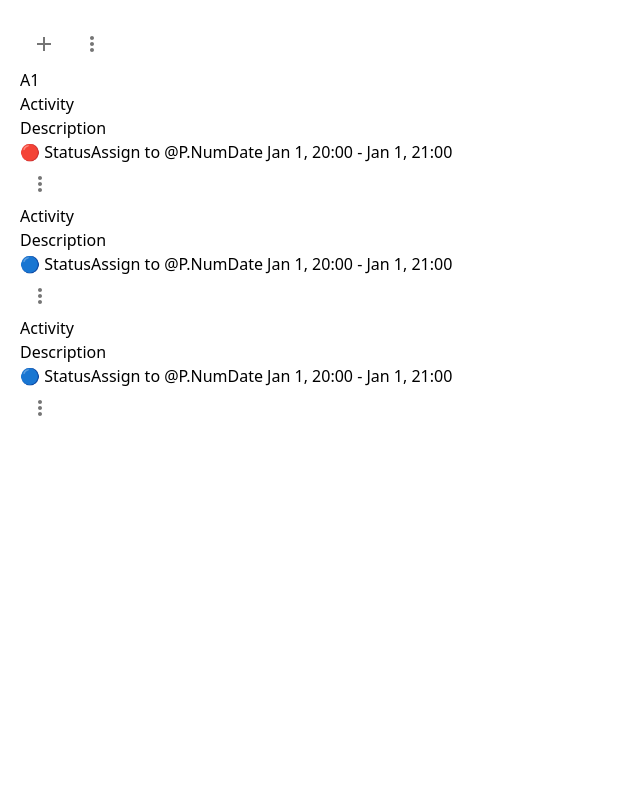
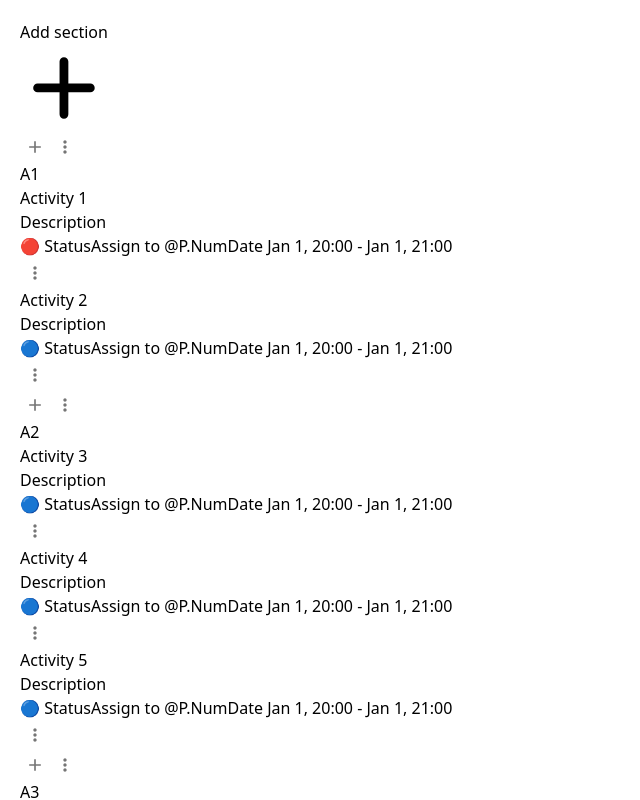
Before and after one commit to pickky007/472-S-AMAZING_WORKSPACES-6510450933-FRONTEND, a React (Create React App) app: page /kanbanboard in a window 1280 px wide. Shown: the top 800 px of the page, without its empty margins (0-640 px from the left). Built offline with nearby package versions, Linux system fonts and the light colour scheme.

Commit message:
feat(workspace): and workspace

```diff
--- a/package.json
+++ b/package.json
@@ -5,8 +5,8 @@
   "dependencies": {
     "@emotion/react": "^11.13.3",
     "@emotion/styled": "^11.13.0",
+    "@mui/icons-material": "^6.1.6",
     "@mui/material": "^6.1.6",
-    "@mui/icons-material": "^6.1.6",
     "@testing-library/jest-dom": "^5.17.0",
     "@testing-library/react": "^13.4.0",
     "@testing-library/user-event": "^13.5.0",
@@ -19,6 +19,7 @@
     "react-dom": "^18.3.1",
     "react-router-dom": "^6.27.0",
     "react-scripts": "^5.0.1",
+    "tailwind-scrollbar": "^3.1.0",
     "typescript": "^4.9.5",
     "web-vitals": "^2.1.4"
   },
--- a/src/App.tsx
+++ b/src/App.tsx
@@ -2,10 +2,10 @@
 import React, { useState } from "react";
 
 import { BrowserRouter as Router, Routes, Route } from "react-router-dom";
-import { Section } from "./components/section/Section";
 import Sidebar from "./components/Sidebar";
 import { LoginPage } from "./pages/LoginPage";
 import { RegisterPage } from "./pages/RegisterPage";
+import { WorkspacePage } from "./pages/WorkspacePage";
 
 function App() {
 
@@ -17,9 +17,9 @@ function App() {
         {isAuthenticated && <Sidebar />}
         <main style={{ flex: 1, padding: 20 }}>
           <Routes>
-            <Route path="/" element={isAuthenticated ? <Section /> : <LoginPage setIsAuthenticated={setIsAuthenticated} />} />
+            <Route path="/" element={isAuthenticated ? <WorkspacePage /> : <LoginPage setIsAuthenticated={setIsAuthenticated} />} />
             <Route path="/news-feed" element={<div>News Feed Page</div>} />
-            <Route path="/kanbanboard" element={<Section />} />
+            <Route path="/kanbanboard" element={<WorkspacePage/>} />
             <Route path="/project-1" element={<div>Project 1</div>} />
             <Route path="/project-2" element={<div>Project 2</div>} />
             <Route path="/project-3" element={<div>Project 3</div>} />
--- a/src/components/activity/ActivityCard.tsx
+++ b/src/components/activity/ActivityCard.tsx
@@ -2,69 +2,55 @@ import React from "react";
 import MoreVertIcon from "@mui/icons-material/MoreVert";
 import IconButton from "@mui/material/IconButton";
 import Tooltip from "@mui/material/Tooltip";
+import { Activity } from "../../types/activity.types";
 
-type ActivityCardProps = {
-  color: string;
-  title: string;
-  description: string;
-  status: string;
-  assignee: string;
-  date: string;
-  onClick?: () => void;
-};
+interface ActivityCardProps {
+  activity: Activity;
+  onDragStart: (activity: Activity) => void;
+}
 
-export function ActivityCard({
-                        color,
-                        title,
-                        description,
-                        status,
-                        assignee,
-                        date,
-                        onClick,
-                      }: ActivityCardProps){
+export function ActivityCard({ activity, onDragStart }: ActivityCardProps) {
   return (
     <div
-          className={`
-        flex items-stretch p-4 bg-white rounded-2xl shadow-md mb-4
-        transition-all duration-100 ease-in-out
-        active:scale-[0.98] active:shadow-sm
-        has-[button:active]:scale-100 has-[button:active]:shadow-md
-      `}
-          onClick={onClick }
+      draggable
+      onDragStart={(e) => {
+        e.dataTransfer.setData("application/json", JSON.stringify(activity));
+        onDragStart(activity);
+      }}
+      className="flex items-stretch p-4 bg-white rounded-2xl shadow-md mb-4
+                 transition-all duration-100 ease-in-out cursor-move
+                 hover:shadow-lg active:scale-95"
     >
       <div
         className="w-2 rounded-md mr-4"
-            style={{ backgroundColor: color }}
+        style={{ backgroundColor: activity.color }}
       />
-
       <div className="flex-1 min-w-0">
-          <h3 className="text-lg font-semibold mb-2">{title}</h3>
-          <p className="text-gray-600 mb-3">{description}</p>
-
+        <h3 className="text-lg font-semibold mb-2">{activity.title}</h3>
+        <p className="text-gray-600 mb-3">{activity.description}</p>
         <div className="flex flex-col gap-1">
           <span className="flex items-center text-sm text-gray-600">
-            {status}
+            {activity.status}
           </span>
           <span className="flex items-center text-sm text-gray-600">
-            Assign to <span className="text-emerald-700 ml-1">{assignee}</span>
+            Assign to{" "}
+            <span className="text-emerald-700 ml-1">{activity.assignee}</span>
           </span>
           <span className="flex items-center text-sm text-gray-600">
-            {date}
+            {activity.date}
           </span>
         </div>
       </div>
-
       <div className="flex items-center">
-          <Tooltip title="More options" arrow>
+        <Tooltip title="More options">
           <IconButton
-                className="text-gray-500 hover:text-gray-700 p-2"
+            size="small"
             onClick={(e) => {
               e.stopPropagation();
-                  console.log("test");
+              console.log("options clicked");
             }}
-                aria-label="more options"
           >
-              <MoreVertIcon className="h-5 w-5" />
+            <MoreVertIcon fontSize="small" />
           </IconButton>
         </Tooltip>
       </div>
--- a/src/components/section/Section.tsx
+++ b/src/components/section/Section.tsx
@@ -1,65 +1,165 @@
-import React from 'react';
+import React, { useState, useRef } from "react";
 import Tooltip from "@mui/material/Tooltip";
+import IconButton from "@mui/material/IconButton";
+import AddIcon from "@mui/icons-material/Add";
+import MoreVertIcon from "@mui/icons-material/MoreVert";
 import { ActivityCard } from "../activity/ActivityCard";
-import IconButton from "@mui/material/IconButton";
-import MoreVertIcon from "@mui/icons-material/MoreVert";
-import AddIcon from "@mui/icons-material/Add";
+import { Section as SectionType } from "../../types/section.types";
+import { Activity } from "../../types/activity.types";
 
-const activities = [
-  {
-    color: "#CC2E2E", // Red
-    title: "Activity",
-    description: "Description",
-    status: "🔴 Status",
-    assignee: "@P.Num",
-    date: "Date Jan 1, 20:00 - Jan 1, 21:00",
-  },
-  {
-    color: "#3A8C84", // Teal
-    title: "Activity",
-    description: "Description",
-    status: "🔵 Status",
-    assignee: "@P.Num",
-    date: "Date Jan 1, 20:00 - Jan 1, 21:00",
-  },
-  {
-    color: "#3A8C84", // Teal
-    title: "Activity",
-    description: "Description",
-    status: "🔵 Status",
-    assignee: "@P.Num",
-    date: "Date Jan 1, 20:00 - Jan 1, 21:00",
-  },
-];
+interface SectionProps {
+  section: SectionType;
+  activities: Activity[];
+  onDrop: (
+    activity: Activity,
+    targetSectionId: string,
+    targetIndex: number
+  ) => void;
+  onDragStart: (activity: Activity) => void;
+}
 
-export function Section() {
+export function Section({
+  section,
+  activities,
+  onDrop,
+  onDragStart,
+}: SectionProps) {
+  const [isOver, setIsOver] = useState(false);
+  const [dragOverIndex, setDragOverIndex] = useState<number | null>(null);
+  const activitiesRef = useRef<(HTMLDivElement | null)[]>([]);
+
+  function getDragOverIndex(
+    e: React.DragEvent<HTMLDivElement>,
+    currentIndex: number
+  ) {
+    const activityElement = activitiesRef.current[currentIndex];
+    if (!activityElement) return currentIndex;
+
+    const rect = activityElement.getBoundingClientRect();
+    const mouseY = e.clientY;
+    const threshold = rect.top + rect.height / 2;
+
+    return mouseY < threshold ? currentIndex : currentIndex + 1;
+  }
+
+  function handleDragOver(e: React.DragEvent<HTMLDivElement>, index?: number) {
+    const hasActivityData = e.dataTransfer.types.includes("application/json");
+    if (!hasActivityData) {
+      e.dataTransfer.dropEffect = "none";
+      return;
+    }
+
+    e.preventDefault();
+    e.dataTransfer.dropEffect = "move";
+
+    if (!isOver) setIsOver(true);
+
+    if (typeof index === "number") {
+      const newDragOverIndex = getDragOverIndex(e, index);
+      setDragOverIndex(newDragOverIndex);
+    }
+  }
+
+  function handleDragLeave(e: React.DragEvent<HTMLDivElement>) {
+    const rect = e.currentTarget.getBoundingClientRect();
+    const isLeavingContainer =
+      e.clientY < rect.top ||
+      e.clientY >= rect.bottom ||
+      e.clientX < rect.left ||
+      e.clientX >= rect.right;
+
+    if (isLeavingContainer) {
+      setIsOver(false);
+      setDragOverIndex(null);
+    }
+  }
+
+  function handleDrop(e: React.DragEvent<HTMLDivElement>) {
+    e.preventDefault();
+
+    try {
+      const jsonData = e.dataTransfer.getData("application/json");
+      if (!jsonData) {
+        throw new Error("No activity data found");
+      }
+
+      const activityData = JSON.parse(jsonData);
+
+      if (!activityData.id || !activityData.title) {
+        throw new Error("Invalid activity data");
+      }
+
+      if (activities.length === 0) {
+        onDrop(activityData, section.id, 0);
+      } else if (dragOverIndex !== null) {
+        onDrop(activityData, section.id, dragOverIndex);
+      } else {
+        onDrop(activityData, section.id, activities.length);
+      }
+    } catch (error) {
+      console.log("Invalid drop:", error);
+    } finally {
+      setIsOver(false);
+      setDragOverIndex(null);
+    }
+  }
+
   return (
-    <div className="p-8">
+    <div
+      className="flex-shrink-0 w-80 bg-gray-50 rounded-lg mx-2 min-h-[700px] "
+      onDragOver={(e) => handleDragOver(e)}
+      onDragLeave={handleDragLeave}
+      onDrop={handleDrop}
+    >
+      <div className="p-4">
         <div className="flex flex-col items-start relative">
-        <div className="self-end mb-2">
-          <Tooltip title="Add options" arrow>
-            <IconButton aria-label="add options" size="large">
-              <AddIcon className="text-gray-600" />
+          <div className="self-end mb-2 flex space-x-2">
+            <Tooltip title="Add options">
+              <IconButton size="small">
+                <AddIcon fontSize="small" />
               </IconButton>
             </Tooltip>
-          <IconButton aria-label="more options" size="large">
-            <MoreVertIcon className="text-gray-600" />
+            <IconButton size="small">
+              <MoreVertIcon fontSize="small" />
             </IconButton>
           </div>
-        <div className="self-start text-2xl font-bold">A1</div>
+          <div className="self-start text-2xl font-bold mb-4">
+            {section.title}
           </div>
-      <div className="p-8">
-        <div>
+        </div>
+      </div>
+      <div
+        className={`p-4 transition-colors duration-200 rounded-lg
+          ${isOver ? "bg-gray-100 ring-2 ring-blue-400" : ""}
+          ${activities.length === 0 ? "flex items-center justify-center" : ""}
+          max-h-[calc(100vh-200px)] overflow-y-auto`} // Added max height and overflow for scrollbar
+      >
+        {activities.length > 0 ? (
+          <>
+            {dragOverIndex === 0 && <div className="h-2 bg-blue-200 mb-2" />}
             {activities.map((activity, index) => (
-            <ActivityCard
-              key={index}
-              {...activity}
-              onClick={() => {
-                console.log("hello");
-              }}
-            />
+              <div
+                key={activity.id}
+                ref={(el) => (activitiesRef.current[index] = el)}
+                className="relative"
+                onDragOver={(e) => handleDragOver(e, index)}
+              >
+                <ActivityCard activity={activity} onDragStart={onDragStart} />
+                {dragOverIndex === index + 1 && (
+                  <div className="h-2 bg-blue-200 my-2" />
+                )}
+              </div>
             ))}
+          </>
+        ) : (
+          <div
+            className={`text-gray-400 text-center w-full ${
+              isOver ? "hidden" : ""
+            }`}
+          >
+            Drop activity here
           </div>
+        )}
       </div>
     </div>
   );
--- /dev/null
+++ b/src/pages/WorkspacePage.tsx
@@ -0,0 +1,170 @@
+import React, { useState } from "react";
+import { Section } from "../components/section/Section";
+
+import { Section as SectionType } from "../types/section.types";
+import { Activity } from "../types/activity.types";
+
+const initialSections: Record<string, SectionType> = {
+  "section-1": {
+    id: "section-1",
+    title: "A1",
+    activities: [
+      {
+        id: "activity-1",
+        color: "#CC2E2E",
+        title: "Activity 1",
+        description: "Description",
+        status: "🔴 Status",
+        assignee: "@P.Num",
+        date: "Date Jan 1, 20:00 - Jan 1, 21:00",
+      },
+      {
+        id: "activity-2",
+        color: "#3A8C84",
+        title: "Activity 2",
+        description: "Description",
+        status: "🔵 Status",
+        assignee: "@P.Num",
+        date: "Date Jan 1, 20:00 - Jan 1, 21:00",
+      },
+    ],
+  },
+  "section-2": {
+    id: "section-2",
+    title: "A2",
+    activities: [
+      {
+        id: "activity-3",
+        color: "#3A8C84",
+        title: "Activity 3",
+        description: "Description",
+        status: "🔵 Status",
+        assignee: "@P.Num",
+        date: "Date Jan 1, 20:00 - Jan 1, 21:00",
+      },
+      {
+        id: "activity-4",
+        color: "#3A8C84",
+        title: "Activity 4",
+        description: "Description",
+        status: "🔵 Status",
+        assignee: "@P.Num",
+        date: "Date Jan 1, 20:00 - Jan 1, 21:00",
+      },
+      {
+        id: "activity-5",
+        color: "#3A8C84",
+        title: "Activity 5",
+        description: "Description",
+        status: "🔵 Status",
+        assignee: "@P.Num",
+        date: "Date Jan 1, 20:00 - Jan 1, 21:00",
+      },
+    ],
+  },
+  "section-3": {
+    id: "section-3",
+    title: "A3",
+    activities: [],
+  },
+  "section-4": {
+    id: "section-4",
+    title: "A4",
+    activities: [],
+  },
+  "section-5": {
+    id: "section-5",
+    title: "A5",
+    activities: [],
+  },
+
+  "section-6": {
+    id: "section-6",
+    title: "A6",
+    activities: [],
+  },
+};
+
+export function WorkspacePage() {
+  const [sections, setSections] = useState(initialSections);
+  const [draggedActivity, setDraggedActivity] = useState<Activity | null>(null);
+
+  const handleDragStart = (activity: Activity) => {
+    setDraggedActivity(activity);
+  };
+
+  function handleDrop(
+    activity: Activity,
+    targetSectionId: string,
+    targetIndex: number
+  ) {
+    if (!draggedActivity) return;
+
+    const sourceSectionId = Object.keys(sections).find((sectionId) =>
+      sections[sectionId].activities.some((a) => a.id === activity.id)
+    );
+
+    if (!sourceSectionId) return;
+
+    setSections((prevSections) => {
+      const newSections = { ...prevSections };
+
+      // Remove from source
+      newSections[sourceSectionId].activities = newSections[
+        sourceSectionId
+      ].activities.filter((a) => a.id !== activity.id);
+
+      // Insert at target position
+      const targetActivities = [...newSections[targetSectionId].activities];
+      targetActivities.splice(targetIndex, 0, activity);
+      newSections[targetSectionId].activities = targetActivities;
+
+      return newSections;
+    });
+
+    setDraggedActivity(null);
+  }
+  return (
+    <div className="flex flex-col items-start relative w-full max-w-full px-4">
+      {/* Header with Add Section button */}
+      <div className="w-full flex items-center mb-4 justify-between">
+        <span className="self-start"></span> {/* Optional header text */}
+        <button className="px-4 py-2 bg-teal-600 text-white rounded-lg hover:bg-teal-700 flex items-center space-x-2">
+          <span>Add section</span>
+          <svg
+            xmlns="http://www.w3.org/2000/svg"
+            className="h-5 w-5"
+            viewBox="0 0 20 20"
+            fill="currentColor"
+          >
+            <path
+              fillRule="evenodd"
+              d="M10 3a1 1 0 011 1v5h5a1 1 0 110 2h-5v5a1 1 0 11-2 0v-5H4a1 1 0 110-2h5V4a1 1 0 011-1z"
+              clipRule="evenodd"
+            />
+          </svg>
+        </button>
+      </div>
+
+      {/* Sections with horizontal scroll */}
+      <div className="w-full overflow-x-auto">
+        <div className="flex min-w-fit">
+          {Object.values(sections).map((section, index) => (
+            <div key={section.id} className="flex">
+              <Section
+                section={section}
+                activities={section.activities}
+                onDrop={handleDrop}
+                onDragStart={handleDragStart}
+              />
+              {/* Add divider after each section except the last one */}
+              {index < Object.values(sections).length - 1 && (
+                <div className="w-px bg-gray-200 h-full" />
+              )}
+            </div>
+          ))}
+        </div>
+      </div>
+    </div>
+  );
+}
```
Also changed, not shown: src/pages/LoginPage.tsx (+33 -15 lines), src/pages/RegisterPage.tsx (+25 -11 lines), src/pages/styles.css (added, +26 -0 lines), src/types/activity.types.ts (added, +9 -0 lines), src/types/section.types.ts (added, +7 -0 lines), tailwind.config.js (+9 -2 lines). Lines whose indentation alone changed are shown as unchanged.
